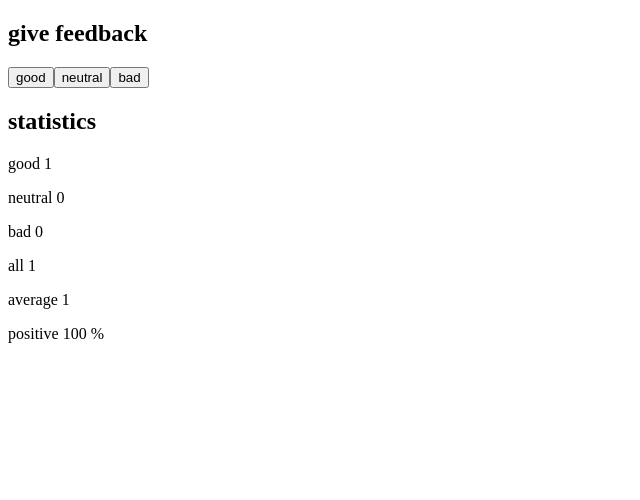
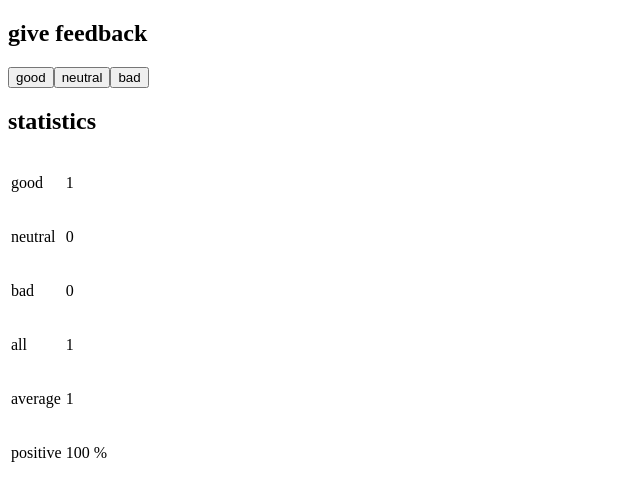
Before and after one commit to yaramiu/exercises, a React (Create React App) app in the folder part1/unicafe/: page / in a window 1280 px wide. Both pictures are taken after a click on the button "good". Shown: the top 500 px of the page, without its empty margins (0-640 px from the left). Built offline with nearby package versions, Linux system fonts and the light colour scheme.

Commit message:
Display stats in a HTML table

```diff
--- a/part1/unicafe/src/App.js
+++ b/part1/unicafe/src/App.js
@@ -32,12 +32,16 @@ const Statistics = ({ feedback }) => {
   else
     return (
       <>
+        <table>
+          <tbody>
             <StatisticLine text={goodOption} value={goodCount} />
             <StatisticLine text={neutralOption} value={neutralCount} />
             <StatisticLine text={badOption} value={badCount} />
             <StatisticLine text={"all"} value={totalCount} />
             <StatisticLine text={"average"} value={averageScore} />
             <StatisticLine text={"positive"} value={percentGood} />
+          </tbody>
+        </table>
       </>
     );
 };
@@ -45,15 +49,29 @@ const Statistics = ({ feedback }) => {
 const StatisticLine = ({ text, value }) => {
   if (text === "positive")
     return (
-      <p>
-        {text} {value * 100} %
-      </p>
+      <>
+        <tr>
+          <td>
+            <p>{text}</p>
+          </td>
+          <td>
+            <p>{value * 100} %</p>
+          </td>
+        </tr>
+      </>
     );
   else
     return (
-      <p>
-        {text} {value}
-      </p>
+      <>
+        <tr>
+          <td>
+            <p>{text}</p>
+          </td>
+          <td>
+            <p>{value}</p>
+          </td>
+        </tr>
+      </>
     );
 };
 
```
Lines whose indentation alone changed are shown as unchanged.
